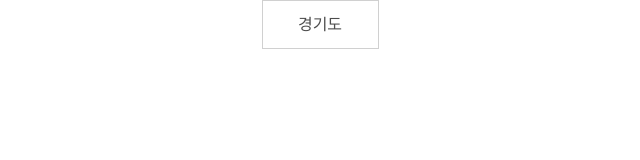
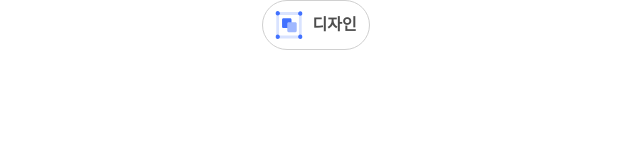
Before and after one commit to develop-13/sturing, a Next.js app: page /recommend in a window 1280 px wide. Shown: the top 160 px of the page, without its empty margins (191-831 px from the left). Built offline with nearby package versions, Linux system fonts and the light colour scheme.

Commit message:
버튼 라벨 수정

```diff
--- a/src/app/recommend/page.tsx
+++ b/src/app/recommend/page.tsx
@@ -8,11 +8,7 @@ import Icon_Logo from "@/svg/Icon-logo";
 
 function RecommendPage() {
   return (
-    <div className="w-[117px] h-[49px]">
-      <Button type="radius-none" theme="ordinary">
-        경기도
-      </Button>
-    </div>
+    <ButtonLabel type="category" icon={<Icon type="DESIGN" />} text="디자인" />
   );
 }
 
--- a/src/components/atoms/Button.tsx
+++ b/src/components/atoms/Button.tsx
@@ -25,12 +25,6 @@ type TButton = {
   onClick?: () => void;
   children?: React.ReactNode;
 };
-
-// theme 에 따라 fontColor, backgroundColor, borderColor이 달라집니다.
-// type 에 따라 height, width가 달라집니다.
-
-// Text 컴포넌트만 받는 경우?
-// Text 컴포넌트와 Icon을 받는 경우?
 
 export default function Button({ type, theme, onClick, children }: TButton) {
   let btnTheme = "";
@@ -64,7 +58,7 @@ export default function Button({ type, theme, onClick, children }: TButton) {
   }
   switch (type) {
     case "main": // 스터디 전체보기 버튼, 홈으로가기 버튼, 이전 버튼, 관심분야 수정 버튼 등
-      btnType = "w-full h-[50px] ";
+      btnType = "w-full h-[50px] text-[16px] ";
       break;
 
     case "full":
@@ -76,11 +70,11 @@ export default function Button({ type, theme, onClick, children }: TButton) {
       break;
 
     case "tag":
-      btnType = "w-auto h-[22px] px-[6px] ";
+      btnType = "w-auto h-[22px] px-[6px] text-[12px] ";
       break;
 
     case "item": // 나머지 작은 버튼들
-      btnType = "w-auto h-[34px] px-[15px] ";
+      btnType = "w-auto h-[34px] px-[15px] text-[14px] ";
       break;
 
     case "round":
@@ -96,7 +90,7 @@ export default function Button({ type, theme, onClick, children }: TButton) {
     <>
       <button
         className={
-          `flex gap-[10px] justify-center items-center rounded-[3px] ` +
+          `flex gap-[10px] justify-center items-center rounded-[3px] font-bold ` +
           btnTheme +
           btnType
         }
--- a/src/components/molecules/ButtonLabel.tsx
+++ b/src/components/molecules/ButtonLabel.tsx
@@ -17,6 +17,7 @@ type TButtonLabelProps = {
   type: TType;
   icon?: React.ReactNode;
   text?: string;
+  onClick?: () => void;
 };
 
 function ButtonLabel({ type, icon, text }: TButtonLabelProps) {
```
